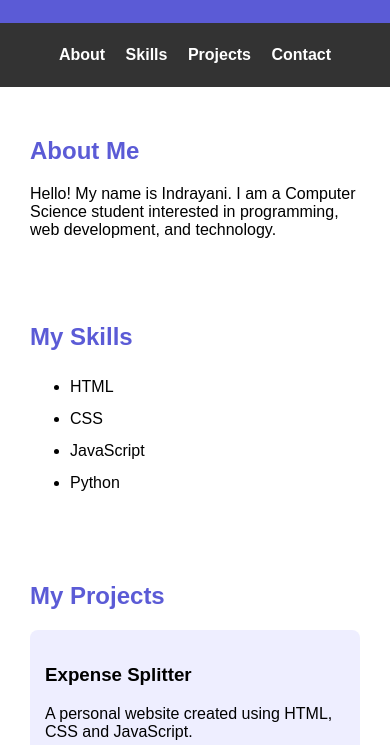
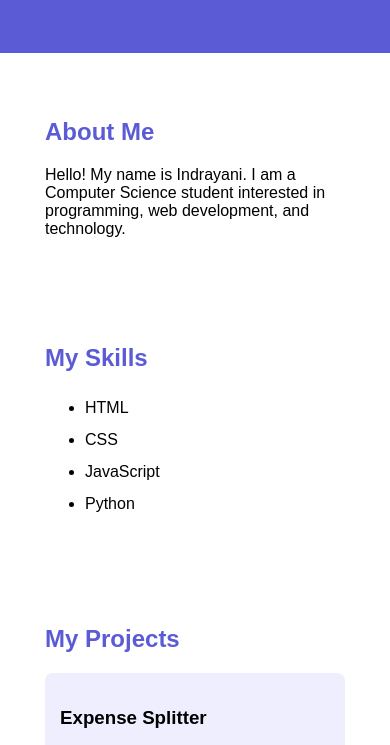
Before and after one commit to bhandindrayani07/GitHub-practical-test, a plain HTML site: page index.html in a window 390 px wide. Shown: the part 141-886 px from the top of the page. Drawn offline with Linux system fonts and the light colour scheme.

Commit message:
Simplify portfolio layout

```diff
--- a/index.html
+++ b/index.html
@@ -14,25 +14,11 @@
         <p>Welcome to my personal website</p>
     </header>
 
-    <!-- Navigation Bar -->
-    <nav>
-        <a href="#about">About</a>
-        <a href="#skills">Skills</a>
-        <a href="#projects">Projects</a>
-        <a href="#contact">Contact</a>
-    </nav>
-
-    <!-- About Section -->
     <section id="about">
         <h2>About Me</h2>
-        <p>
-            Hello! My name is Indrayani.
-            I am a Computer Science student interested in
-            programming, web development, and technology.
-        </p>
+        <p>Hello! My name is Indrayani. I am a Computer Science student interested in programming, web development, and technology.</p>
     </section>
 
-    <!-- Skills Section -->
     <section id="skills">
         <h2>My Skills</h2>
         <ul>
@@ -43,13 +29,12 @@
         </ul>
     </section>
 
-    <!-- Projects Section -->
     <section id="projects">
         <h2>My Projects</h2>
 
         <div class="project">
             <h3>Expense Splitter</h3>
-            <p>A personal website created using HTML, CSS and JavaScript.</p>
+            <p>A web application that helps users split expenses and manage shared costs.</p>
         </div>
 
         <div class="project">
@@ -58,18 +43,17 @@
         </div>
     </section>
 
-    <!-- Contact Section -->
     <section id="contact">
         <h2>Contact Me</h2>
         <p>Email: bhandindrayani08@gmail.com</p>
     </section>
-    <!-- Footer -->
-<footer>
-    <p>&copy; 2026 Indrayani Bhand. All Rights Reserved.</p>
-    <p>Made with HTML, CSS and JavaScript.</p>
-</footer>
 
     <button id="helloButton">Click Me</button>
+
+    <footer>
+        <p>&copy; 2026 Indrayani Bhand. All Rights Reserved.</p>
+        <p>Made with HTML, CSS and JavaScript.</p>
+    </footer>
 
     <script src="script.js"></script>
 </body>
--- a/style.css
+++ b/style.css
@@ -1,5 +1,4 @@
 
-/* General Styling */
 body {
     font-family: Arial, sans-serif;
     margin: 0;
@@ -7,7 +6,6 @@ body {
     color: black;
 }
 
-/* Header */
 header {
     background-color: #5b5bd6;
     color: white;
@@ -15,25 +13,6 @@ header {
     padding: 40px;
 }
 
-/* Navigation Bar */
-nav {
-    background-color: #333;
-    text-align: center;
-    padding: 15px;
-}
-
-nav a {
-    color: white;
-    text-decoration: none;
-    margin: 15px;
-    font-weight: bold;
-}
-
-nav a:hover {
-    color: #aaaaff;
-}
-
-/* Sections */
 section {
     background-color: white;
     margin: 20px;
@@ -41,17 +20,14 @@ section {
     border-radius: 10px;
 }
 
-/* Headings */
 h2 {
     color: #5b5bd6;
 }
 
-/* Skills */
 ul {
     line-height: 2;
 }
 
-/* Projects */
 .project {
     background-color: #eeeeff;
     padding: 15px;
@@ -59,7 +35,6 @@ ul {
     border-radius: 8px;
 }
 
-/* Button */
 button {
     display: block;
     margin: 20px auto;
@@ -75,24 +50,6 @@ button:hover {
     background-color: #4444aa;
 }
 
-/* Responsive Navigation */
-@media screen and (max-width: 600px) {
-    nav a {
-        display: inline-block;
-        margin: 8px;
-    }
-
-    header {
-        padding: 25px;
-    }
-
-    section {
-        margin: 12px;
-        padding: 18px;
-    }
-}
-
-/* Footer */
 footer {
     background-color: #333;
     color: white;
```
